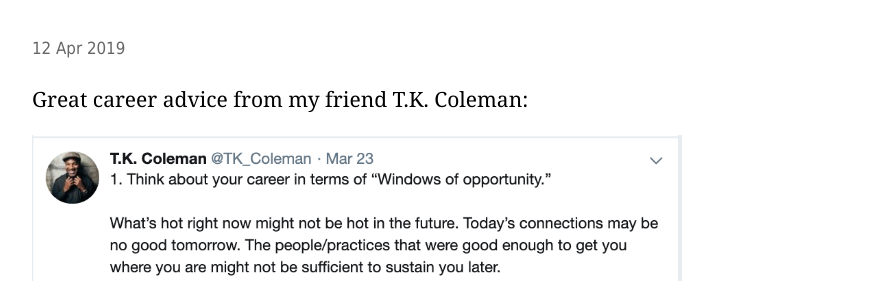
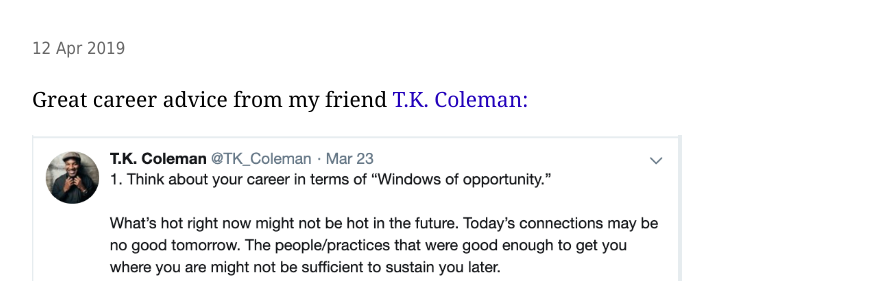
Before and after one commit to derykmakgill/commonplace, a Jekyll site: the page built from _posts/2019-04-12-career-windows-tk.md, in a window 1280 px wide. Shown: the part 639-920 px from the top of the page, without its empty margins (188-1068 px from the left). Built offline with Jekyll 4.4.1, drawn with Linux system fonts in a browser that asks for light colours; part of the change alters nothing that is shown.

```diff
--- a/_posts/2019-04-12-career-windows-tk.md
+++ b/_posts/2019-04-12-career-windows-tk.md
@@ -3,7 +3,7 @@ layout: post
 title: Career opportunity windows
 ---
 
-Great career advice from my friend T.K. Coleman:
+Great career advice from my friend [T.K. Coleman:](https://twitter.com/TK_Coleman/status/1109636184232333312)
 
 ![Career windows](/commonplace/assets/images/opportunity-windows.png)
 
```
